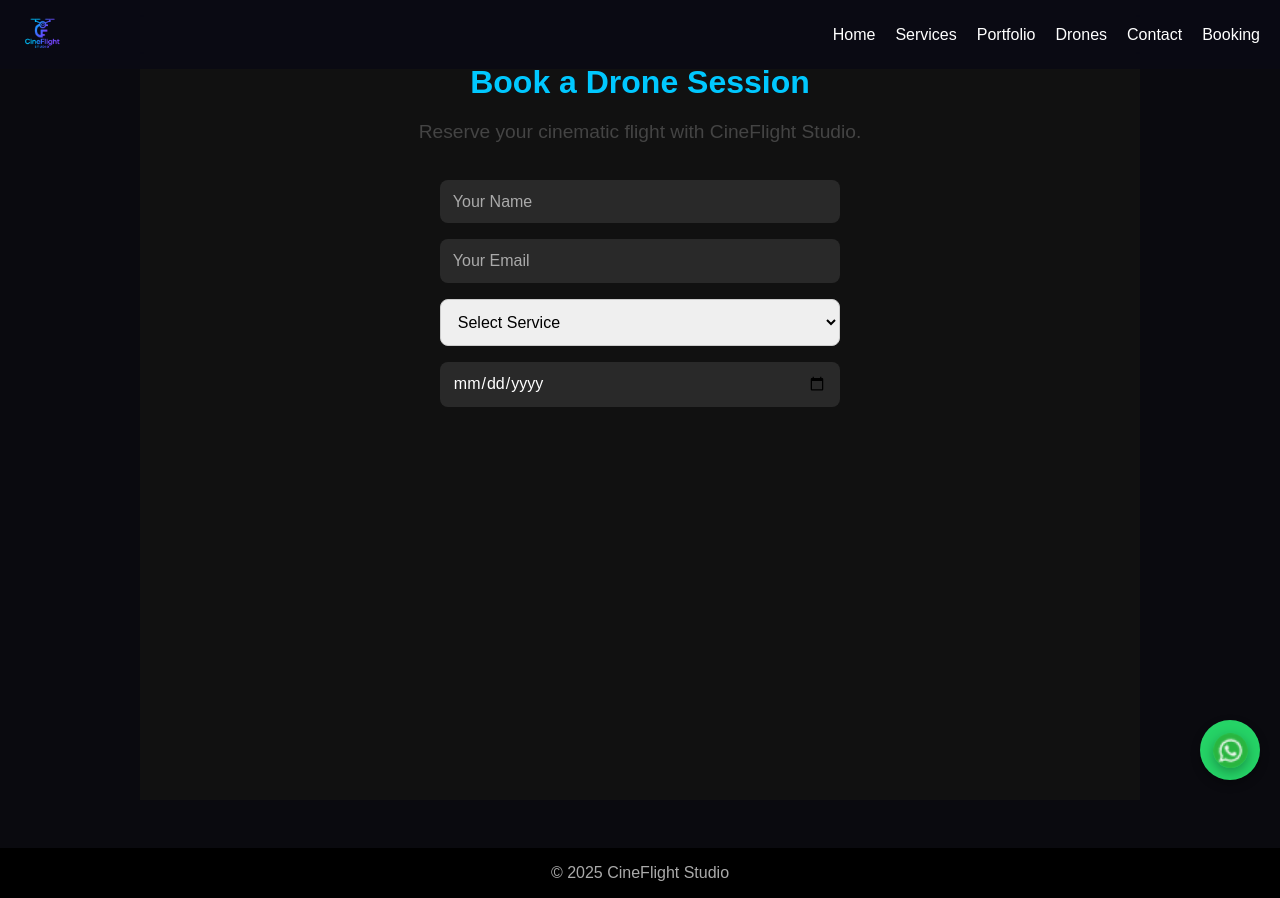
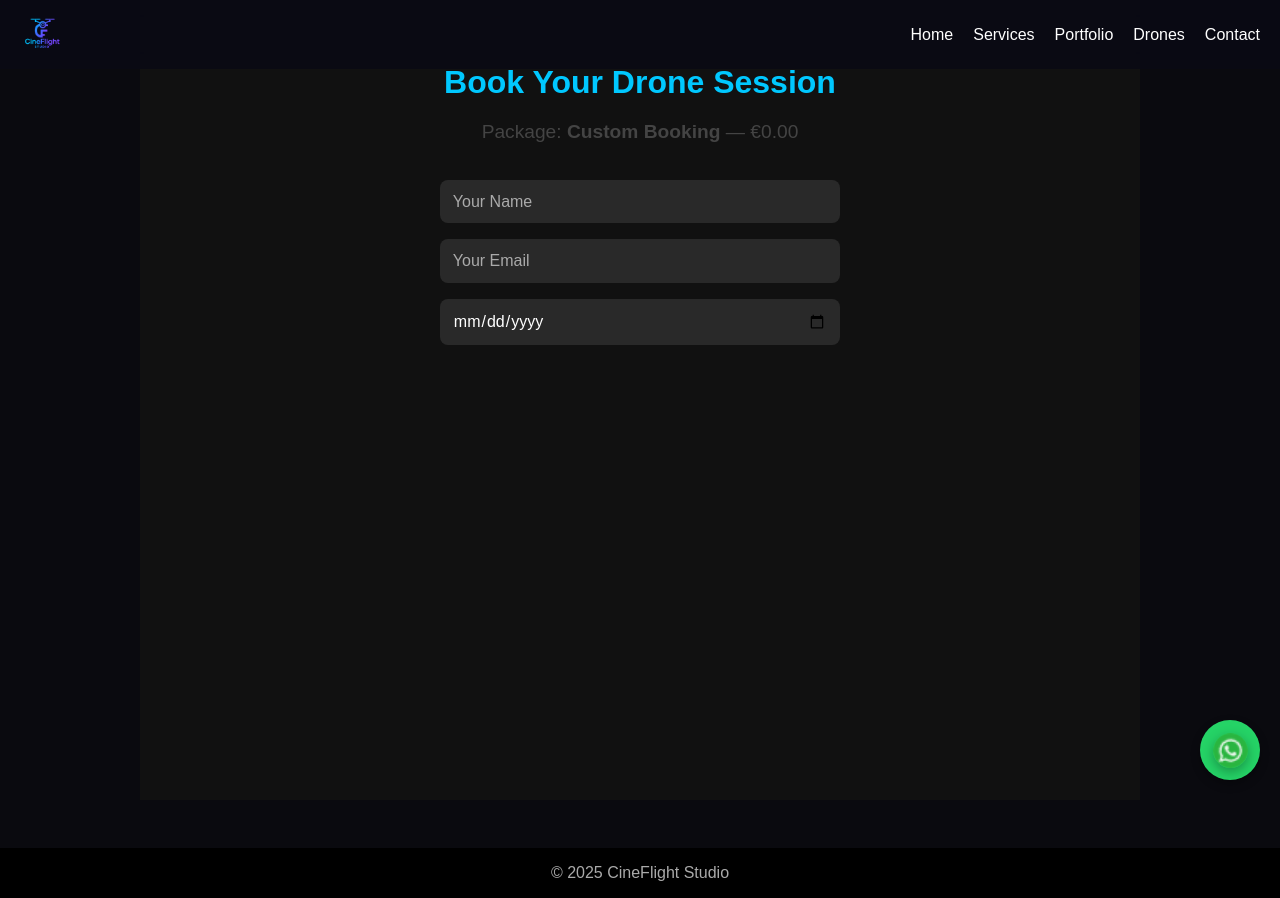
Before and after one commit to CineFlight-studio/cineflightstudio, a React (Vite) app: page /booking in a window 1280 px wide. Built offline with nearby package versions, Linux system fonts and the light colour scheme.

Commit message:
Updated booking and service page, removing booking page from navbar

```diff
--- a/src/components/Navbar.jsx
+++ b/src/components/Navbar.jsx
@@ -28,7 +28,6 @@ function Navbar() {
         <Link to="/portfolio" onClick={() => setMenuOpen(false)}>Portfolio</Link>
         <Link to="/drones" onClick={() => setMenuOpen(false)}>Drones</Link>
         <Link to="/contact" onClick={() => setMenuOpen(false)}>Contact</Link>
-        <Link to="/booking" onClick={() => setMenuOpen(false)}>Booking</Link> {/* ✅ Added Booking */}
       </nav>
     </header>
   )
--- a/src/pages/Booking.jsx
+++ b/src/pages/Booking.jsx
@@ -1,15 +1,38 @@
 import { PayPalScriptProvider, PayPalButtons } from "@paypal/react-paypal-js"
-import { useState } from "react"
+import { useState, useEffect } from "react"
+import { useSearchParams } from "react-router-dom"
 import "./Pages.css"
 
 function Booking() {
   const [formData, setFormData] = useState({
     name: "",
     email: "",
-    service: "",
     date: "",
   })
   const [paid, setPaid] = useState(false)
+  const [searchParams] = useSearchParams()
+  const [selectedPackage, setSelectedPackage] = useState({
+    name: "Custom Booking",
+    price: "0.00",
+  })
+
+  // Detect selected package from URL
+  useEffect(() => {
+    const pkg = searchParams.get("package")
+    switch (pkg) {
+      case "starter":
+        setSelectedPackage({ name: "Starter Flight", price: "275.00" })
+        break
+      case "premium":
+        setSelectedPackage({ name: "Cinematic Premium", price: "650.00" })
+        break
+      case "commercial":
+        setSelectedPackage({ name: "Commercial Production", price: "1350.00" })
+        break
+      default:
+        setSelectedPackage({ name: "Custom Booking", price: "0.00" })
+    }
+  }, [searchParams])
 
   const handleChange = (e) => {
     const { name, value } = e.target
@@ -18,8 +41,11 @@ function Booking() {
 
   return (
     <section className="page-section">
-      <h2>Book a Drone Session</h2>
-      <p>Reserve your cinematic flight with CineFlight Studio.</p>
+      <h2>Book Your Drone Session</h2>
+      <p>
+        Package: <strong>{selectedPackage.name}</strong> —{" "}
+        <span className="price">€{selectedPackage.price}</span>
+      </p>
 
       {!paid ? (
         <>
@@ -38,13 +64,6 @@ function Booking() {
               onChange={handleChange}
               required
             />
-            <select name="service" onChange={handleChange} required>
-              <option value="">Select Service</option>
-              <option value="Wedding Filming">Wedding Filming</option>
-              <option value="Real Estate Drone Shots">Real Estate Drone Shots</option>
-              <option value="Event Coverage">Event Coverage</option>
-              <option value="Custom Project">Custom Project</option>
-            </select>
             <input
               type="date"
               name="date"
@@ -56,7 +75,7 @@ function Booking() {
           {/* PayPal Button */}
           <PayPalScriptProvider
             options={{
-              "client-id": "AX5GzYOdK1JnKpoof6T-tRxXYpl_sX5NkpO9p2k0iuP2BNl8GFsqkfAIeeZ-MZtGBbDl-Vew1xeFhixf",
+              "client-id": "YOUR_PAYPAL_CLIENT_ID", // replace with your PayPal ID
               currency: "EUR",
             }}
           >
@@ -66,8 +85,8 @@ function Booking() {
                 return actions.order.create({
                   purchase_units: [
                     {
-                      description: "CineFlight Studio Booking",
-                      amount: { value: "49.99" }, // change price here
+                      description: selectedPackage.name,
+                      amount: { value: selectedPackage.price },
                     },
                   ],
                 })
--- a/src/pages/Services.jsx
+++ b/src/pages/Services.jsx
@@ -34,8 +34,10 @@ function Services() {
             <li>Licensed music + logo intro/outro</li>
             <li>Online & USB delivery</li>
           </ul>
-          <Link to="/booking" className="cta">Book Now</Link>
-        </div>
+          <Link to="/booking?package=starter" className="cta">Book Now</Link>
+          <Link to="/booking?package=premium" className="cta">Book Now</Link>
+          <Link to="/booking?package=commercial" className="cta">Book Now</Link>
+          </div>
 
         {/* Commercial Production */}
         <div className="service-card">
```
